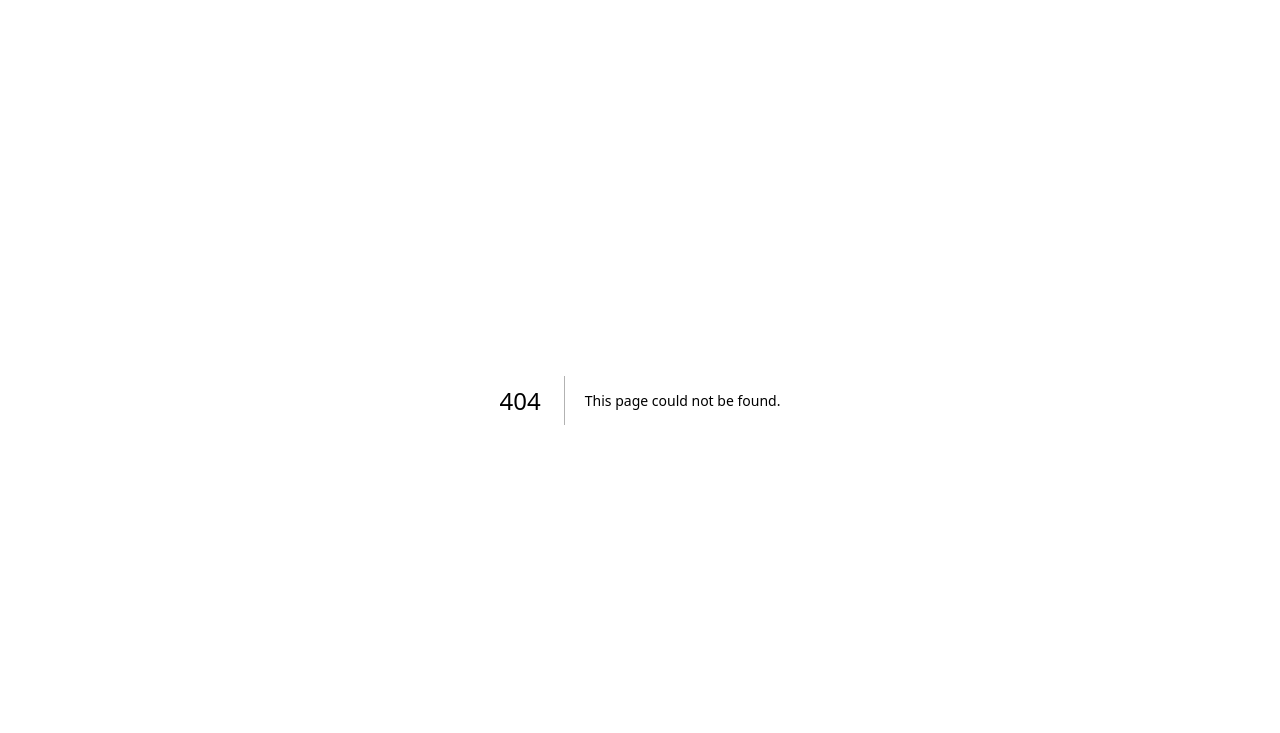
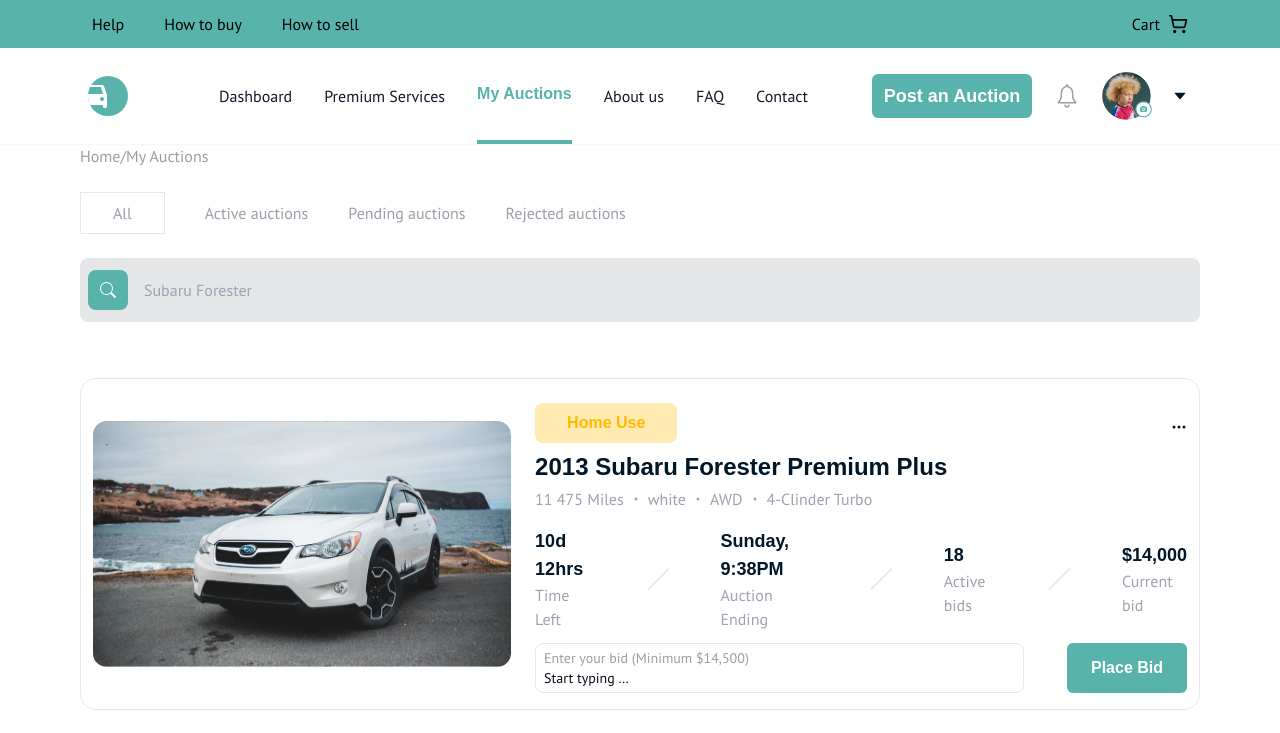
Before and after one commit to junior-8080/auctionApp, a Next.js app: page /my-auctions in a window 1280 px wide. Before the commit this address had no page. Shown: the top 733 px of the page. Built offline with nearby package versions, Linux system fonts and the light colour scheme.

Commit message:
cleanup and routes

```diff
--- a/src/components/HeroSection.tsx
+++ b/src/components/HeroSection.tsx
@@ -5,10 +5,10 @@
 
 const HeroSection = () => {
   return (
-    <section className="flex flex-col bg-image bg-no-repeat bg-cover bg-center h-[400px] w-screen relative items-center justify-center">
+    <section className="flex flex-col z-20 bg-image bg-no-repeat bg-cover bg-center h-[400px] w-screen relative items-center justify-center">
       <div className="bg-teal w-screen h-[400px] absolute opacity-70 " />
-      <div className="flex flex-col w-[900px] items-center text-center z-50">
-        <p className="text-[71px] font-bold z-50">
+      <div className="pb-4 flex flex-col w-[900px] items-center text-center z-20">
+        <p className="text-[71px] font-bold z-20">
           {homeText.heroLgText}
         </p>
         <p className="flex w-[560px]">
--- a/src/components/InputField.tsx
+++ b/src/components/InputField.tsx
@@ -1,4 +1,3 @@
-import { PostFormData } from "@/constants/types";
 import React from "react";
 
 const InputField = ({
@@ -65,10 +64,10 @@
           {type?.length > 0 && (
             <p className="flex mb-2 items-center text-textBlack">
               <input
+                id={checked_fieldName}
                 className=" h-4 w-4 bg-[#F5F6F7]  checked:border checked:border-teal mr-2"
                 type={type}
                 name={checked_fieldName}
-                checked={formData[checked_fieldName] === "on"}
                 onChange={(e) => handleChange(e)}
               />
               <span> {checked_label}</span>
@@ -93,7 +92,7 @@
               <input
                 id={fieldName}
                 className="flex-1 px-2 py-1 text-textBlack focus:outline-none  outline-none"
-                type="text"
+                type={`${fieldName === "product_name" ? "text" : "number"}`}
                 name={fieldName}
                 onFocus={() => handleFocus(fieldName)}
                 onBlur={handleBlur}
--- a/src/components/Navbar.tsx
+++ b/src/components/Navbar.tsx
@@ -6,6 +6,8 @@
 import { IoIosNotificationsOutline } from "react-icons/io";
 import { AiFillCaretDown } from "react-icons/ai";
 import { BsFillCameraFill } from "react-icons/bs";
+import PostAuctionForm from "./myAuctions/PostAuctionForm";
+import { routes } from "@/lib/routes";
 
 const Navbar = () => {
   const user = true;
@@ -20,12 +22,12 @@
     setShowPostForm((prevState) => !prevState);
   };
   return (
-    <nav className={"flex flex-col w-full "}>
+    <nav className={"flex flex-col w-full z-50"}>
       <div className={"flex   bg-teal p-3"}>
         <div className={"flex flex-1 items-center gap-10 pl-20"}>
-          <p>Help</p>
-          <p>How to buy</p>
-          <p>How to sell</p>
+          <Link href={routes.help}>Help</Link>
+          <Link href={routes.howToBuy}>How to buy</Link>
+          <Link href={routes.howToSell}>How to sell</Link>
         </div>
         <div className={"flex gap-2 items-center pr-20"}>
           <p>Cart</p>
@@ -41,20 +43,36 @@
           <ul className="flex items-center  gap-8  -pr-10 justify-end text-gray-900 ">
             {user && (
               <>
-                <li>Dashboard</li>
-                <li>Premium Services</li>
+                <Link href={routes.dashboard}>
+                  <li>Dashboard</li>
+                </Link>
+                <Link href={routes.premiumServices}>
+                  <li>Premium Services</li>
+                </Link>
               </>
             )}
-            <li className="flex items-center text-teal font-bold border-b-4 border-teal h-24 ">
+            <Link
+              href={routes.myAuctions}
+              className="flex items-center text-teal font-bold border-b-4 border-teal h-24 "
+            >
               {user ? "My " : ""}Auctions
-            </li>
-            <li>About us</li>
-            <li>FAQ</li>
-            <li>Contact</li>
+            </Link>
+            <Link href={routes.aboutUs}>
+              <li>About us</li>
+            </Link>
+            <Link href={routes.faq}>
+              <li>FAQ</li>
+            </Link>
+            <Link href={routes.contact}>
+              <li>Contact</li>
+            </Link>
           </ul>
           {user ? (
             <div className={"flex items-center font-bold mr-8 gap-5"}>
-              <button className="bg-teal font-bold text-lg text-center w-40 text-white rounded-md h-11 ">
+              <button
+                onClick={toggleShowPostForm}
+                className="bg-teal font-bold text-lg text-center w-40 text-white rounded-md h-11 "
+              >
                 Post an Auction
               </button>
               <IoIosNotificationsOutline className="text-3xl cursor-pointer text-grey" />
@@ -70,13 +88,13 @@
             </div>
           ) : (
             <div className={"flex font-bold mr-8 -500 w-60 gap-4"}>
-              <Link href={"/auth/login"}>
+              <Link href={routes.signup}>
                 {" "}
                 <button className="bg-teal text-center p-1 text-white rounded-md h-82 w-36">
                   Login
                 </button>
               </Link>
-              <Link href={"/auth/signup"}>
+              <Link href={routes.signup}>
                 <button className="bg-white border text-teal-500 p-1 border-teal-500 rounded-md h-82 w-36 ">
                   Sign up
                 </button>
@@ -118,6 +136,10 @@
           </ul>
         </div>
       </div>
+
+      {showPostForm && (
+        <PostAuctionForm toggleShowPostForm={toggleShowPostForm} />
+      )}
     </nav>
   );
 };
--- a/src/components/myAuctions/PageContent.tsx
+++ b/src/components/myAuctions/PageContent.tsx
@@ -47,8 +47,6 @@
           Next <MdOutlineKeyboardArrowRight className="ml-2" />
         </button>
       </div>
-
-      <PostAuctionForm />
     </main>
   );
 };
--- a/src/components/myAuctions/PostAuctionForm.tsx
+++ b/src/components/myAuctions/PostAuctionForm.tsx
@@ -5,18 +5,26 @@
 import { IoClose } from "react-icons/io5";
 import InputField from "../InputField";
 
-const PostAuctionForm = ({}) => {
+const PostAuctionForm = ({
+  toggleShowPostForm,
+}: {
+  toggleShowPostForm: any;
+}) => {
   const [formData, setFormData] = useState<PostFormData>(
     INITIAL_STATES.POST_AUCTION
   );
 
-  const [selectedFile, setSelectedFile] = useState(null);
-
-  // Function to handle file selection
   const handleFileChange = (e: React.ChangeEvent<HTMLInputElement>) => {
     const file = e.target.files[0];
-    setSelectedFile(file);
-    // You can perform other operations like previewing the image or preparing for upload here
+
+    const reader = new FileReader();
+    reader.onloadend = () => {
+      setFormData({
+        ...formData,
+        image: reader.result,
+      });
+    };
+    reader.readAsDataURL(file);
   };
 
   const [focusedField, setFocusedField] = useState("");
@@ -58,7 +66,10 @@
           <p className="font-bold text-2xl flex-1 text-center">
             Post an auctions
           </p>
-          <IoClose className="text-[22px]" />
+          <IoClose
+            onClick={toggleShowPostForm}
+            className="cursor-pointer text-[22px]"
+          />
         </div>
 
         <div className="custom-scrollbar overflow-y-auto  mt-14">
@@ -169,7 +180,7 @@
                   type="file"
                   style={{ display: "none" }}
                   onChange={(e) => handleFileChange(e)}
-                  multiple // If you want to allow multiple file selection
+                  multiple
                 />
               </div>
             </>
@@ -190,11 +201,11 @@
                 handleBlur={handleBlur}
               />
               <InputField
-                checked_label="Reserve Price"
-                checked_fieldName="reserve_price"
+                checked_label="Buy Now"
+                checked_fieldName="buy_now_checked"
                 fieldType="textInput"
-                label="Enter Buy now prics"
-                fieldName="starting_price"
+                label="Enter Buy now Prics"
+                fieldName="buy_now_price"
                 desc="Price to start bids on( Lower prices encourage more bids)"
                 type="checkbox"
                 handleChange={handleChange}
@@ -204,11 +215,11 @@
                 handleBlur={handleBlur}
               />
               <InputField
-                checked_label="Buy Now"
-                checked_fieldName="buy_now_price"
+                checked_label="Reserve Price"
+                checked_fieldName="reserve_price_checked"
                 fieldType="textInput"
-                label="Enter Starting Price"
-                fieldName="starting_price"
+                label="Enter Reserve Prics"
+                fieldName="reserve_price"
                 desc="Price to start bids on( Lower prices encourage more bids)"
                 type="checkbox"
                 handleChange={handleChange}
--- a/src/components/products/ProductCard.tsx
+++ b/src/components/products/ProductCard.tsx
@@ -1,4 +1,5 @@
 "use client";
+import { routes } from "@/lib/routes";
 import Image from "next/image";
 import Link from "next/link";
 import React from "react";
@@ -13,7 +14,7 @@
   auctionPage: boolean;
 }) => {
   return (
-    <Link href="/productDetails/544">
+    <Link href={`${routes.product}/6`}>
       <div
         className={`${
           flexCard ? "flex-row gap-6" : "flex-col"
--- a/src/lib/routes.ts
+++ b/src/lib/routes.ts
@@ -1,3 +1,15 @@
-export const Routes = {
+export const routes = {
   home: "/",
+  dashboard: "/#dashboard",
+  myAuctions: "/my-auctions",
+  premiumServices: "/#premium-services",
+  contact: "/#contact",
+  faq: "/#faq",
+  aboutUs: "/#about-us",
+  help: "/#help",
+  howToBuy: "/#how-to-buy",
+  howToSell: "/#how-to-sell",
+  signup: "/#auth/signup",
+  signin: "/#auth/login",
+  product:"/productDetails",
 };
```
Also changed, not shown: src/constants/types/index.ts (+11 -9 lines), public/assets/policy-img.png (added), src/app/my-auctions/page.tsx (renamed from src/app/myAuctions/page.tsx).
